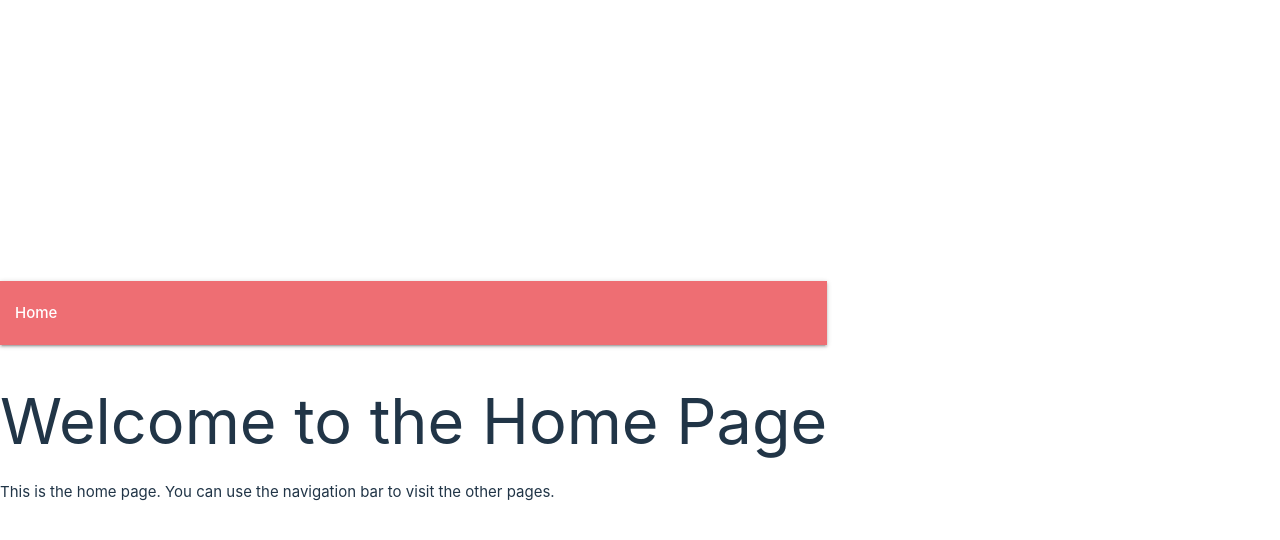
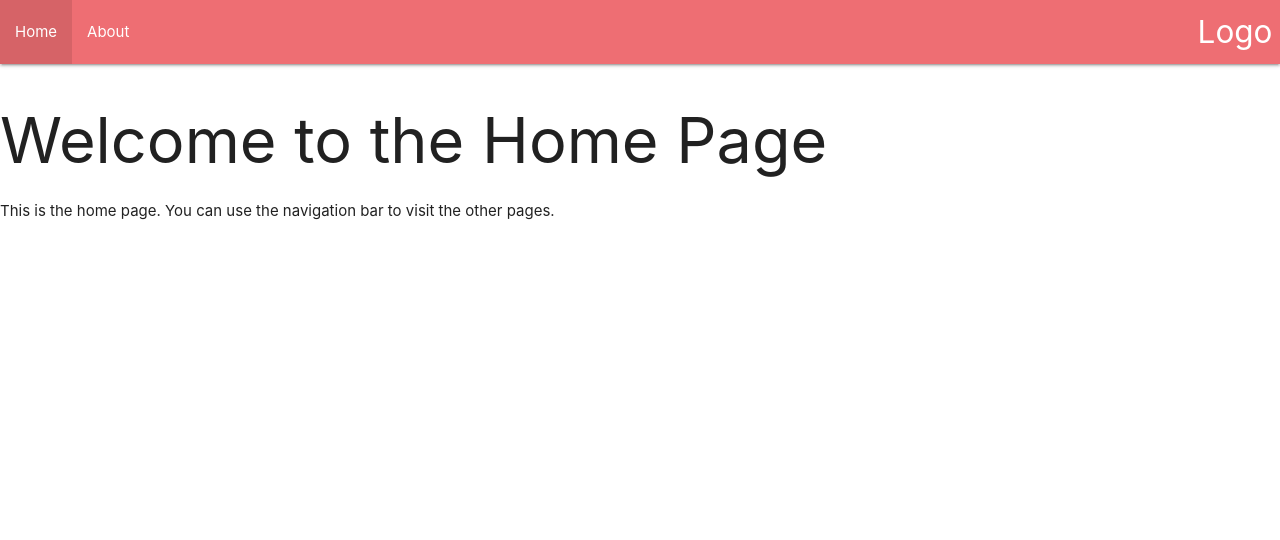
Before and after one commit to RJLennon/ReactPortfolio, a React (Vite) app: page / in a window 1280 px wide. Shown: the top 540 px of the page. Built offline with nearby package versions, Linux system fonts and the light colour scheme.

Commit message:
updated nav

```diff
--- a/src/components/Nav.jsx
+++ b/src/components/Nav.jsx
@@ -1,19 +1,15 @@
-// Bringing in the required import from 'react-router-dom'
-import { Link } from 'react-router-dom';
-import Navbar from './UI/Navbar';
 
 export default function Nav() {
   // The Navbar UI component will render each of the Link elements in the links prop
   return (
-    <Navbar
-      links={[
-        <Link key={1} className="nav-link text-light" to="/">
-          Home
-        </Link>,
-        <Link key={2} className="nav-link text-light" to="/about">
-          About Us
-        </Link>,
-      ]}
-    />
+    <nav>
+    <div class="nav-wrapper">
+      <a href="#" class="brand-logo right">Logo</a>
+      <ul id="nav-mobile" class="left hide-on-med-and-down">
+        <li><a href="/">Home</a></li>
+        <li><a href="/About">About</a></li>
+      </ul>
+    </div>
+  </nav>
   );
-}
+};
--- a/src/components/UI/Navbar.jsx
+++ b/src/components/UI/Navbar.jsx
@@ -1,12 +1,10 @@
 export default function Nav({ links }) {
   return (
-    <nav className="navbar navbar-expand-lg bg-secondary">
-      <div className="container-fluid">
-        <div className="collapse navbar-collapse" id="navbarSupportedContent">
-          <ul className="navbar-nav me-auto mb-2 mb-lg-0">
-            {links.map((link) => link)}
-          </ul>
-        </div>
+    <nav>
+      <div className="nav-wrapper">
+        <ul className="left hide-on-med-and-down">
+            <li>{links.map((link) => link)}</li>
+        </ul>
       </div>
     </nav>
   );
--- a/src/main.jsx
+++ b/src/main.jsx
@@ -2,7 +2,6 @@ import ReactDOM from 'react-dom/client';
 // Bringing in the required imports from 'react-router-dom' to set up application routing behavior
 import { createBrowserRouter, RouterProvider } from 'react-router-dom';
 import App from './App.jsx'
-import './index.css'
 import 'materialize-css/dist/css/materialize.min.css'
 
 // Bringing in the pages the router will use to conditionally show the appropriate views
```
